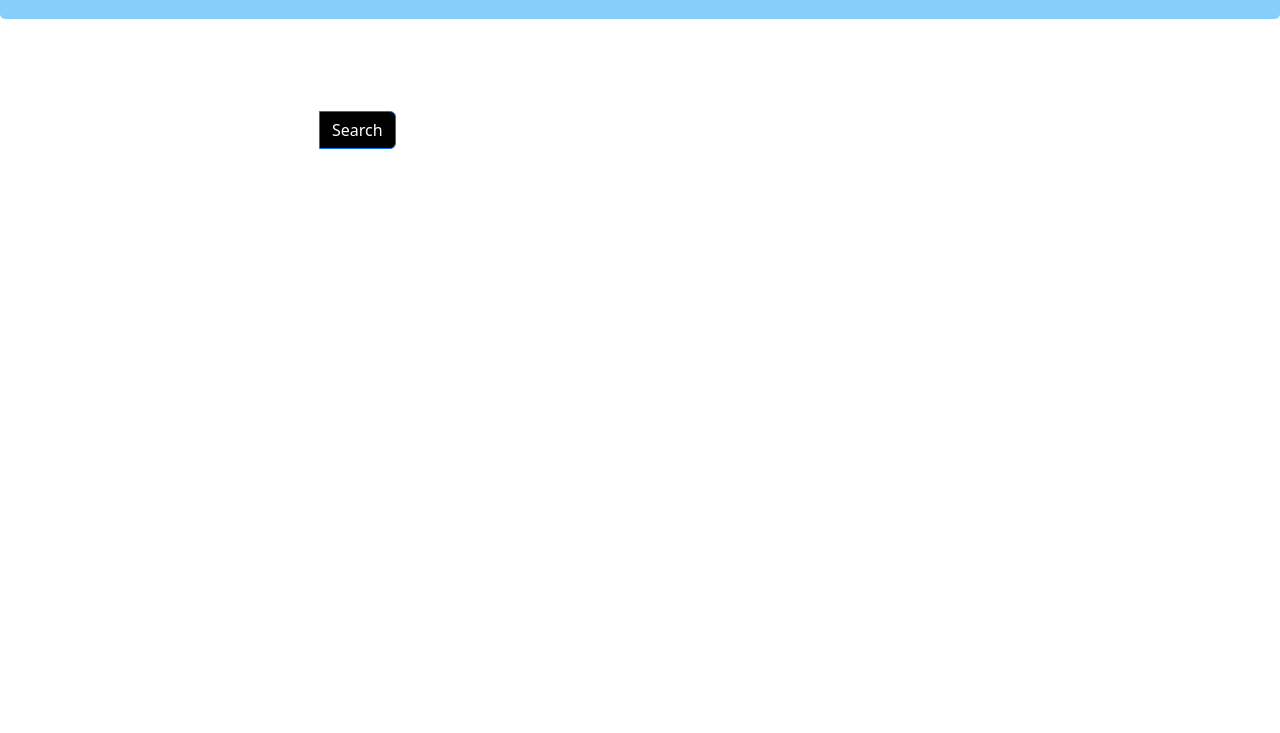
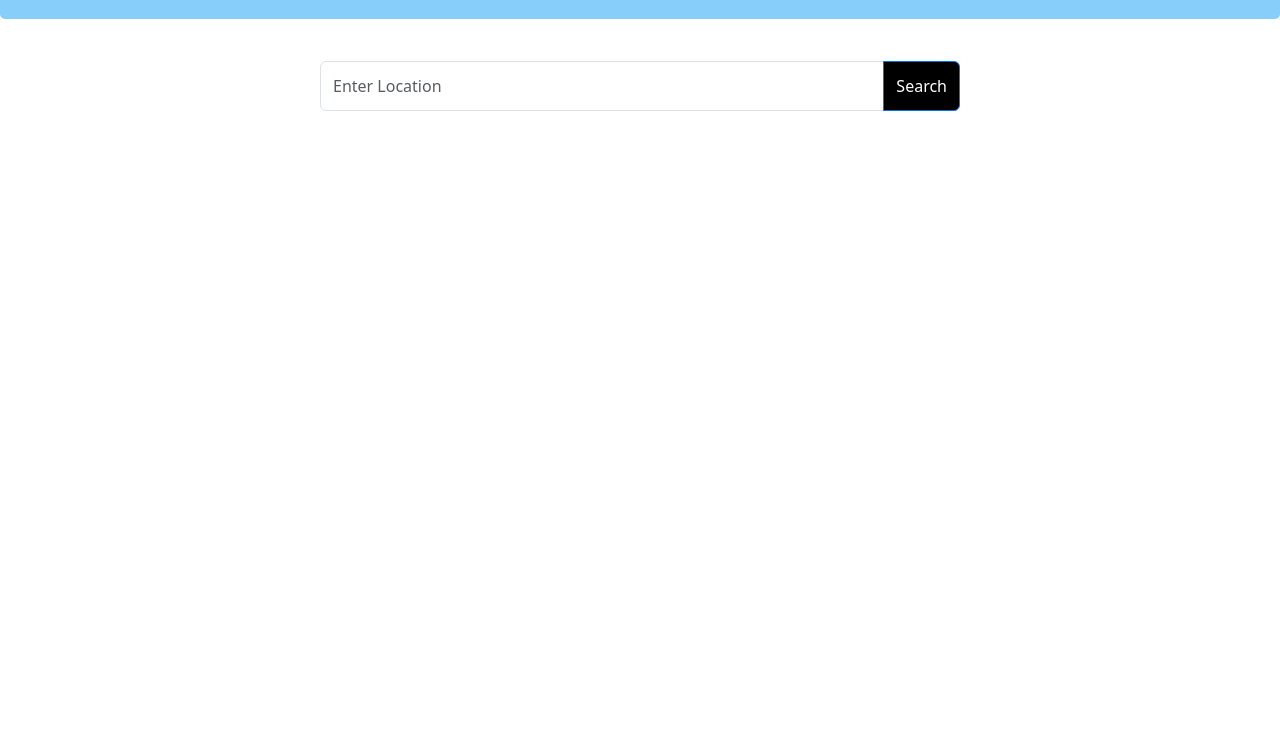
Before and after one commit to marii9/weather-app, a plain HTML site: page index.html in a window 1280 px wide. Shown: the part 67-800 px from the top of the page. Drawn offline with nearby package versions, Linux system fonts and the light colour scheme.

Commit message:
Update style.css

```diff
--- a/style.css
+++ b/style.css
@@ -72,7 +72,6 @@ h2{
     left: 10px;
   }
 #city-name, #search-button {
-    position: absolute; /* make the input field and search button positioned elements */
-    top: 100%; /* position the input field and search button just under "newWay" */
-    left: 0; /* align the input field and search button to the left of "newWay" */
+    position: relative;
+    margin-top: -50px; /* move the input field up by 10px */
   }
```
